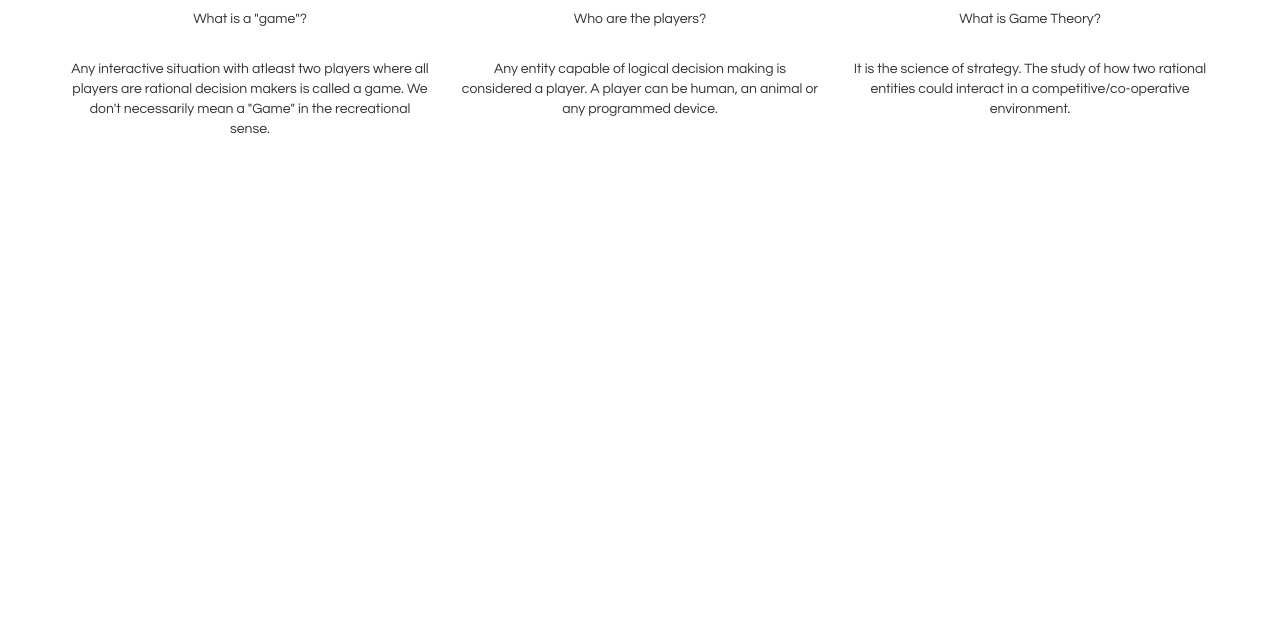
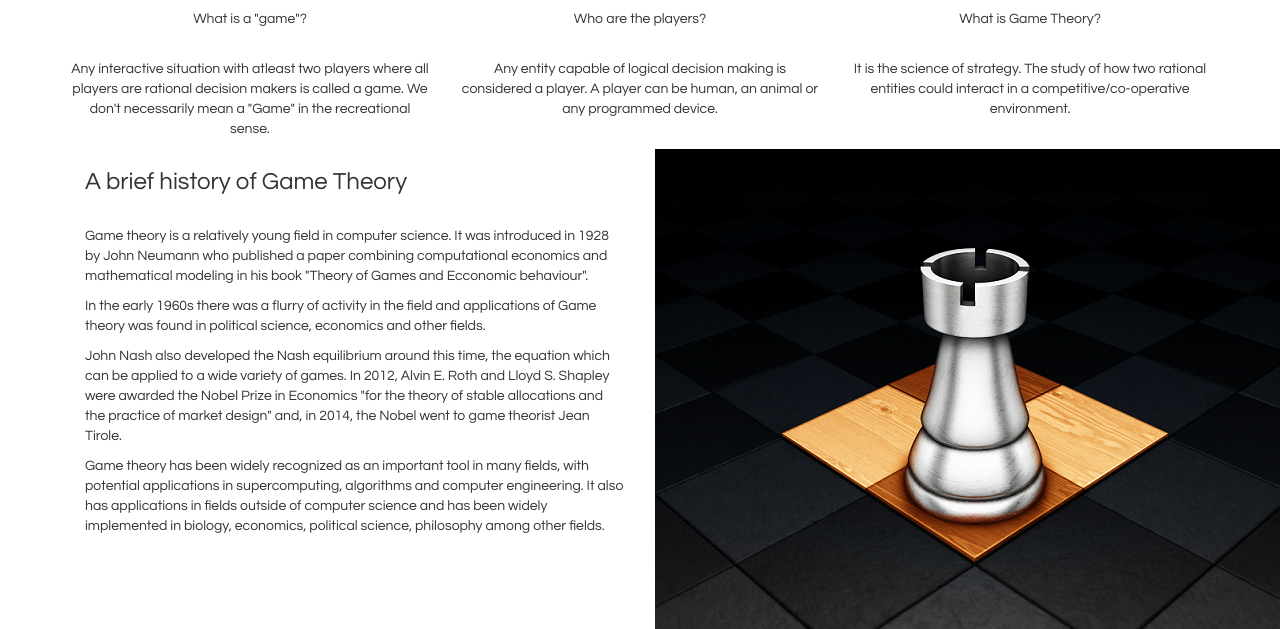
Before and after one commit to shreyakumar1010/game-theory, a plain HTML site: page index.html in a window 1280 px wide. Shown: the part 709-1338 px from the top of the page. Before the commit the page ends 858 px from the top, so only its background shows below. Drawn offline with nearby package versions, Linux system fonts and the light colour scheme.

Commit message:
Added introduction

```diff
--- a/index.css
+++ b/index.css
@@ -21,3 +21,7 @@
 .container{
     font-family: "Century Gothic", CenturyGothic, AppleGothic, sans-serif;
 }
+
+.title-heading {
+    font-weight: bold;
+}
--- a/index.html
+++ b/index.html
@@ -23,8 +23,7 @@
         </div>
         <div class="collapse navbar-collapse" id="myNavbar">
             <ul class="nav navbar-nav navbar-right">
-                <li class="active"><a href="#">Home</a></li>
-                <li><a href="#">Introduction</a></li>
+                <li class="active"><a href="#">Introduction</a></li>
                 <li><a href="#">Types of Games</a></li>
                 <li><a href="#">Scenarios</a></li>
                 <li><a href="#">Other Factors</a></li>
@@ -70,6 +69,7 @@
         </div>
     </div>
     <!--End of Carousel-->
+    <!-- Start of 3 column question-->
     <div class="container text-center">
         <h2>So, what is Game Theory?</h2>
         <br>
@@ -96,5 +96,22 @@
             </div>
         </div>
     </div>
+    <!--End of 3 column text-->
+    <!--Start of History-->
+     <div class="container">
+         <div class="col-md-6">
+             <div class="title-heading">
+             <h3>A brief history of Game Theory</h3>
+             </div>
+          <br>
+             <p> Game theory is a relatively young field in computer science. It was introduced in 1928 by John Neumann who published a paper combining computational economics and mathematical modeling in his book "Theory of Games and Ecconomic behaviour".</p>
+             <p>In the early 1960s there was a flurry of activity in the field and applications of Game theory was found in political science, economics and other fields.</p>
+             <p>John Nash also developed the Nash equilibrium around this time, the equation which can be applied to a wide variety of games. In 2012, Alvin E. Roth and Lloyd S. Shapley were awarded the Nobel Prize in Economics "for the theory of stable allocations and the practice of market design" and, in 2014, the Nobel went to game theorist Jean Tirole.</p>
+             <p>Game theory has been widely recognized as an important tool in many fields, with potential applications in supercomputing, algorithms and computer engineering. It also has applications in fields outside of computer science and has been widely implemented in biology, economics, political science, philosophy among other fields.</p>
+         </div>
+         <div class="col-md-6">
+            <img src="img/chess1.png">
+         </div>
+     </div>
 </body>
 </html>
```
Also changed, not shown: img/chess1.jpg (deleted), img/chess1.png (added).
